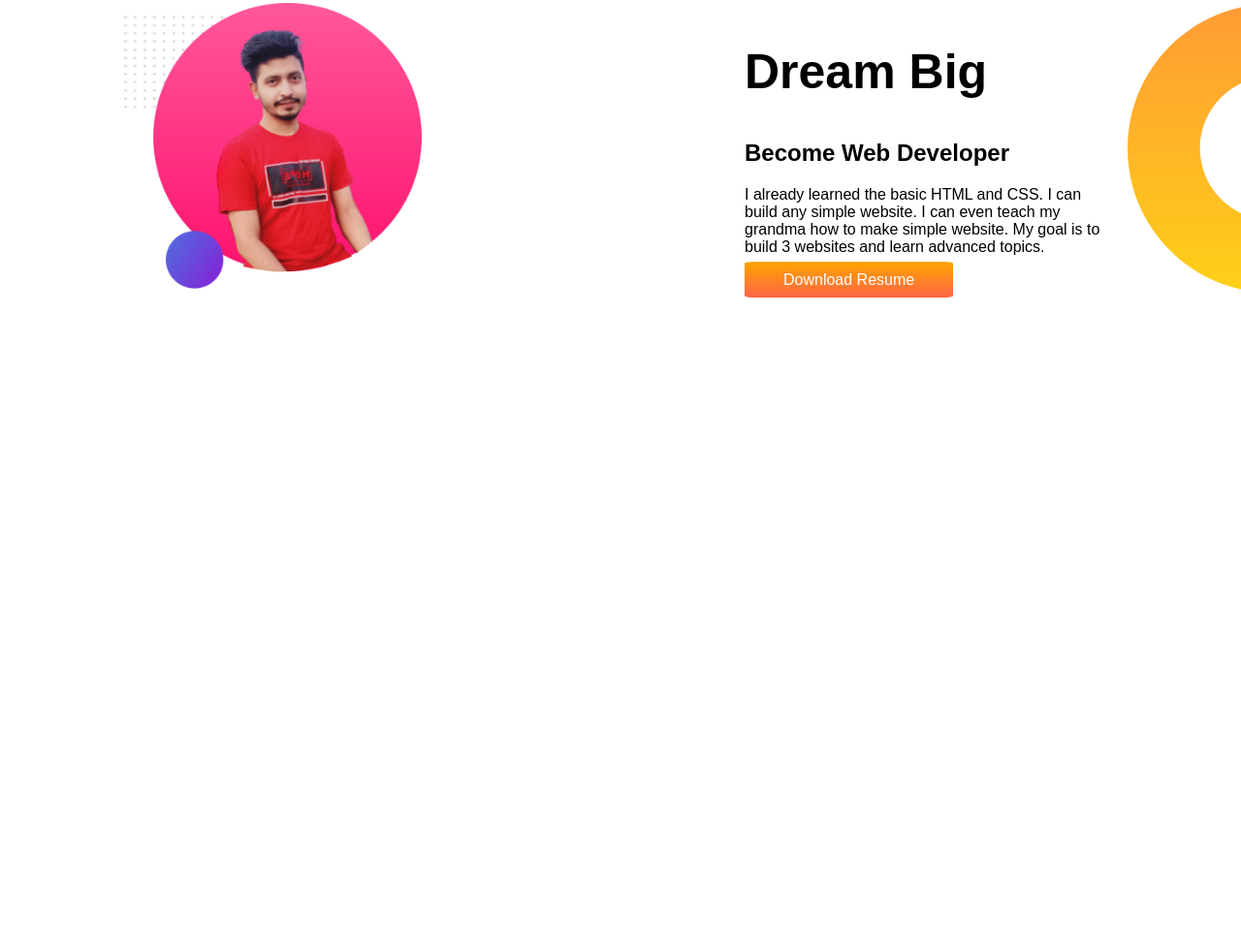
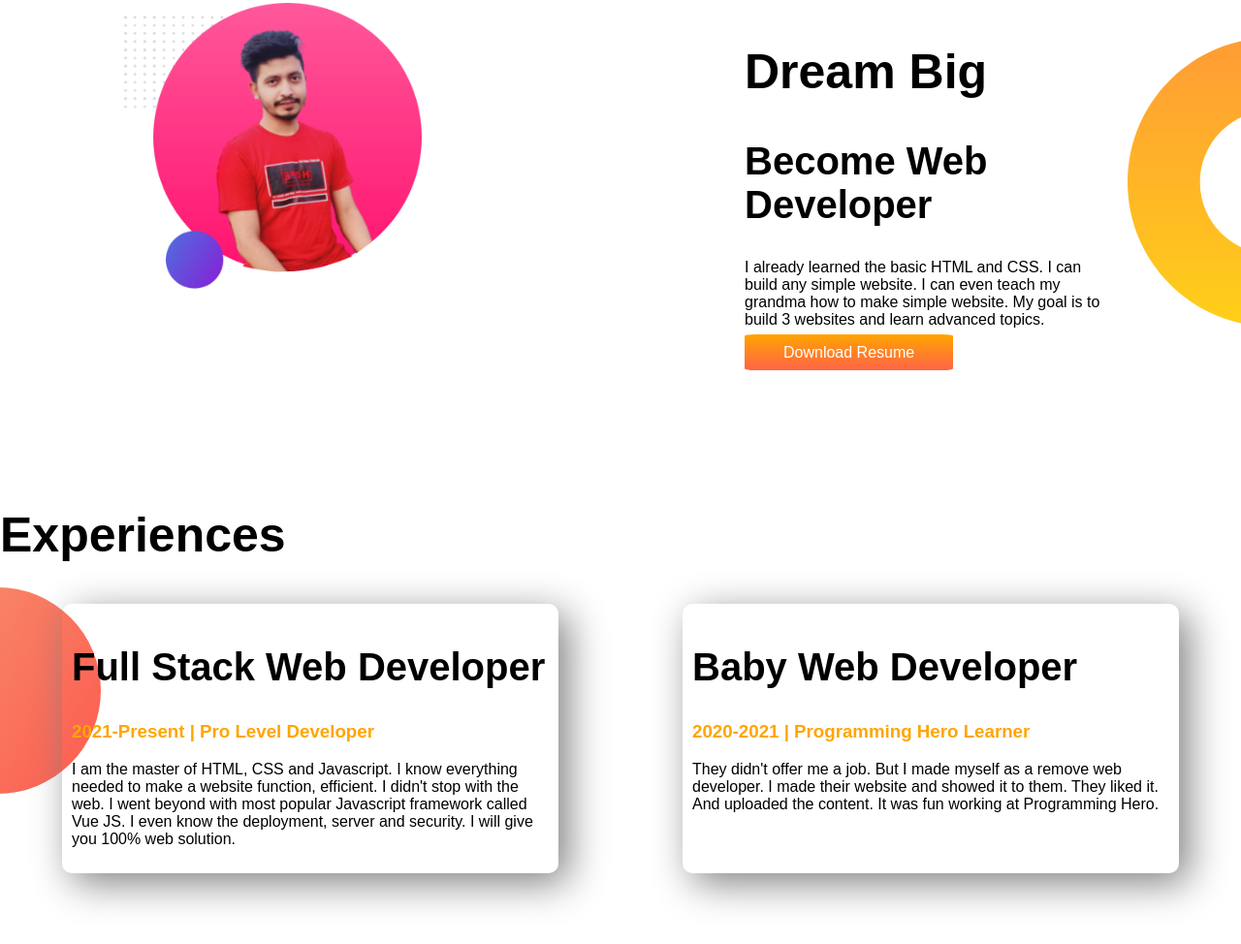
Before and after one commit to ishrafil-hossain/developer-portfolio, a plain HTML site: page index.html in a window 1280 px wide. Shown: the part 610-1584 px from the top of the page at 97% size. Before the commit the page ends 1062 px from the top, so only its background shows below. Drawn offline with Linux system fonts and the light colour scheme.

Commit message:
Third section done

```diff
--- a/index.html
+++ b/index.html
@@ -9,7 +9,7 @@
 </head>
 <body>
      <!-- start first section  -->
-     <section class="first-section">
+     <section class="first-section flexible-container">
         <div class="half-width">
             <h1>Welcome To</h1>
             <h1><span class="my-name">Ishrafil Hossain</span> World</h1>
@@ -23,7 +23,7 @@
     </section>
 
      <!-- start second section  -->
-     <section class="second-section">
+     <section class="second-section flexible-container">
         <div class="half-width">
             <img src="images/f2.png" alt="This is my image">
         </div>
@@ -34,5 +34,24 @@
             <a class="hireme-button" target="_blank" href="">Download Resume</a>
         </div>
     </section>
+
+    <!-- start third section -->
+    <section class="experience-area">
+        <h1>Experiences</h1>
+        <div class="flexible-container">
+            <div class="experience-items">
+                <h2>Full Stack Web Developer</h2>
+                <h3 class="my-name">2021-Present | Pro Level Developer</h3>
+                <p>I am the master of HTML, CSS and Javascript. I know everything needed to make a website function, efficient. I didn't stop with the web. I went beyond with most popular Javascript framework called Vue JS. I even know the deployment, server and security. I will give you 100% web solution.</p>
+
+            </div>
+
+            <div class="experience-items">
+                <h2>Baby Web Developer</h2>
+            <h3 class="my-name">2020-2021 | Programming Hero Learner</h3>
+            <p>They didn't offer me a job. But I made myself as a remove web developer. I made their website and showed it to them. They liked it. And uploaded the content. It was fun working at Programming Hero.</p>
+            </div>
+        </div>
+    </section>
 </body>
 </html>
--- a/style.css
+++ b/style.css
@@ -7,11 +7,14 @@ body{
 h1{
     font-size: 50px;
 }
+h2{
+    font-size: 40px;
+}
 .my-name{
     color:orange;
 }
 
-section{
+.flexible-container{
     display: flex;
     margin-bottom: 150px;
 }
@@ -45,3 +48,18 @@ section{
     background-repeat: no-repeat;
     background-position: right;
 }
+
+.experience-items{
+    box-shadow: 10px 10px 40px gray;
+    width: 40%;
+    margin-left: 5%;
+    margin-right: 5%;
+    padding: 10px;
+    border-radius: 10px;
+}
+
+.experience-area{
+    background-image: url(images/exp-bg.png);
+    background-repeat: no-repeat;
+    background-position: left;
+}
```
